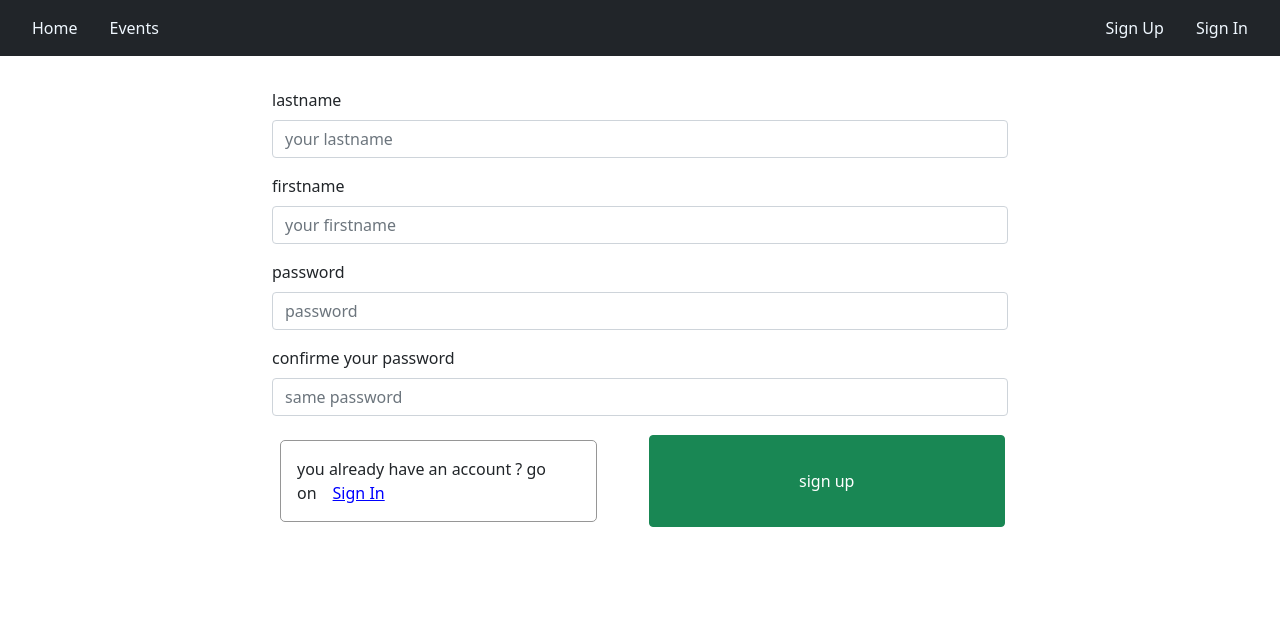
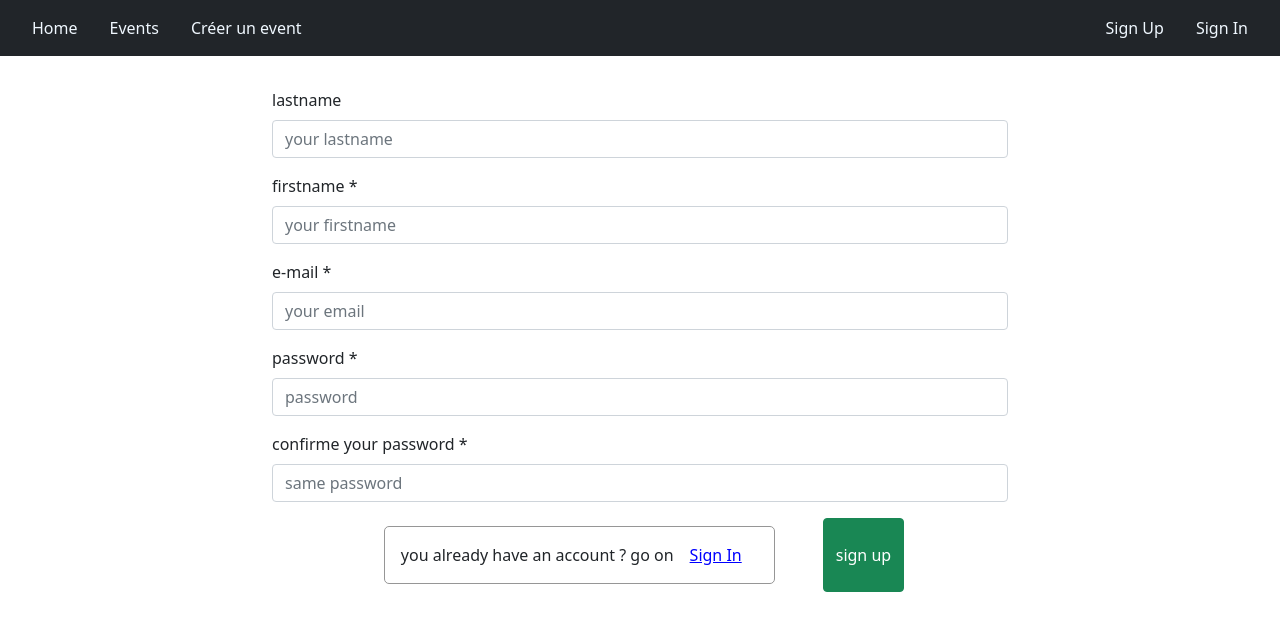
Before and after one commit to KevinUnser/atelier2_unser_mangenot, a Vue app in the folder application/reunionou-webapp/: page /signup in a window 1280 px wide. Shown: the top 630 px of the page. Built offline with nearby package versions, Linux system fonts and the light colour scheme; what @fawmi/vue-google-maps would draw is missing.

Commit message:
ajout createEventView et quelque modification
modifcation sign up et sign in : ajour email

```diff
--- a/application/reunionou-webapp/src/App.vue
+++ b/application/reunionou-webapp/src/App.vue
@@ -56,6 +56,9 @@ export default {
             <li>
               <RouterLink class="routerlink" to="/events">Events</RouterLink>
             </li>
+            <li>
+              <RouterLink class="routerlink" to="/createEvent">Créer un event</RouterLink>
+            </li>
           </ul>
 
           <div id="div_account" class="text-end">
@@ -76,10 +79,6 @@ export default {
   text-decoration: none;
 }
 
-#div_account {
-  margin-left: 60%;
-}
-
 #nav_header {
   width: 100%;
 }
--- a/application/reunionou-webapp/src/components/EventDetails.vue
+++ b/application/reunionou-webapp/src/components/EventDetails.vue
@@ -27,9 +27,9 @@ export default {
         </div>
 
         <div id="div_reponse">
-          <button class="btn btn-primary">ça m'intéresse</button>
-          <button class="btn btn-success">je viens</button>
-          <button class="btn btn-danger">je ne peux pas</button>
+          <button class="btn btn-primary btn_event">ça m'intéresse</button>
+          <button class="btn btn-success btn_event">je viens</button>
+          <button class="btn btn-danger btn_event">je ne peux pas</button>
         </div>
       </div>
     </div>
@@ -124,7 +124,7 @@ export default {
   margin-top: 30%;
 }
 
-.btn {
+.btn_event {
   width: 60%;
   margin: 0.2em;
 }
--- a/application/reunionou-webapp/src/router/index.js
+++ b/application/reunionou-webapp/src/router/index.js
@@ -2,6 +2,7 @@ import { createRouter, createWebHistory } from "vue-router";
 import HomeView from "../views/HomeView.vue";
 import EventsView from "../views/EventsView.vue";
 import EventView from "../views/EventView.vue";
+import CreateEventView from "../views/CreateEventView.vue";
 import SignUpView from "../views/SignUpView.vue";
 import SignInView from "../views/SignInView.vue";
 
@@ -34,6 +35,11 @@ const router = createRouter({
       component: EventView,
     },
     {
+      path: "/createEvent",
+      name: "createEvent",
+      component: CreateEventView,
+    },
+    {
       path: "/about",
       name: "about",
       // route level code-splitting
--- /dev/null
+++ b/application/reunionou-webapp/src/views/CreateEventView.vue
@@ -0,0 +1,45 @@
+<template>
+  <div>
+    <div id="div_form">
+      <form action="" class="p-3 mt-3">
+        <div class="mb-3">
+          <label class="form-label" for="input_titre">Titre</label>
+          <input
+            class="form-control"
+            type="text"
+            id="input_Titre"
+            placeholder="Titre de l'évenement"
+          />
+          <div class="form-text"></div>
+        </div>
+        <div class="mb-3">
+          <label class="form-label" for="input_lieu">lieu</label>
+          <input
+            class="form-control"
+            type="text"
+            id="input_lieu"
+            placeholder="lieu de l'évenement"
+          />
+          <div class="form-text"></div>
+        </div>
+        <div class="mb-3">
+          <label class="form-label" for="input_date">date</label>
+          <input class="form-control" type="date" id="input_date" />
+          <div class="form-text"></div>
+        </div>
+        <div class="mb-3">
+          <label class="form-label" for="input_heure">heure</label>
+          <input class="form-control" type="time" id="input_heure" />
+          <div class="form-text"></div>
+        </div>
+
+        <div class="d-flex justify-content-center">
+          <button type="submit" class="btn btn-success">Create</button>
+        </div>
+      </form>
+    </div>
+  </div>
+</template>
+
+<style>
+</style>
--- a/application/reunionou-webapp/src/views/SignInView.vue
+++ b/application/reunionou-webapp/src/views/SignInView.vue
@@ -3,22 +3,12 @@
     <div id="div_form">
       <form action="" class="p-3 mt-3">
         <div class="mb-3">
-          <label class="form-label" for="input_lastname">lastname</label>
+          <label class="form-label" for="input_email">e-mail</label>
           <input
             class="form-control"
-            type="text"
-            id="input_lastname"
-            placeholder="your lastname"
-          />
-          <div class="form-text"></div>
-        </div>
-        <div class="mb-3">
-          <label class="form-label" for="input_firstname">firstname</label>
-          <input
-            class="form-control"
-            type="text"
-            id="input_firstname"
-            placeholder="your firstname"
+            type="email"
+            id="input_email"
+            placeholder="your email"
           />
           <div class="form-text"></div>
         </div>
--- a/application/reunionou-webapp/src/views/SignUpView.vue
+++ b/application/reunionou-webapp/src/views/SignUpView.vue
@@ -13,7 +13,7 @@
           <div class="form-text"></div>
         </div>
         <div class="mb-3">
-          <label class="form-label" for="input_firstname">firstname</label>
+          <label class="form-label" for="input_firstname">firstname *</label>
           <input
             class="form-control"
             type="text"
@@ -23,7 +23,17 @@
           <div class="form-text"></div>
         </div>
         <div class="mb-3">
-          <label class="form-label" for="input_pass">password</label>
+          <label class="form-label" for="input_email">e-mail *</label>
+          <input
+            class="form-control"
+            type="email"
+            id="input_email"
+            placeholder="your email"
+          />
+          <div class="form-text"></div>
+        </div>
+        <div class="mb-3">
+          <label class="form-label" for="input_pass">password *</label>
           <input
             class="form-control"
             type="text"
@@ -34,7 +44,7 @@
         </div>
         <div class="mb-3">
           <label class="form-label" for="input_passconfirm"
-            >confirme your password</label
+            >confirme your password *</label
           >
           <input
             class="form-control"
```
